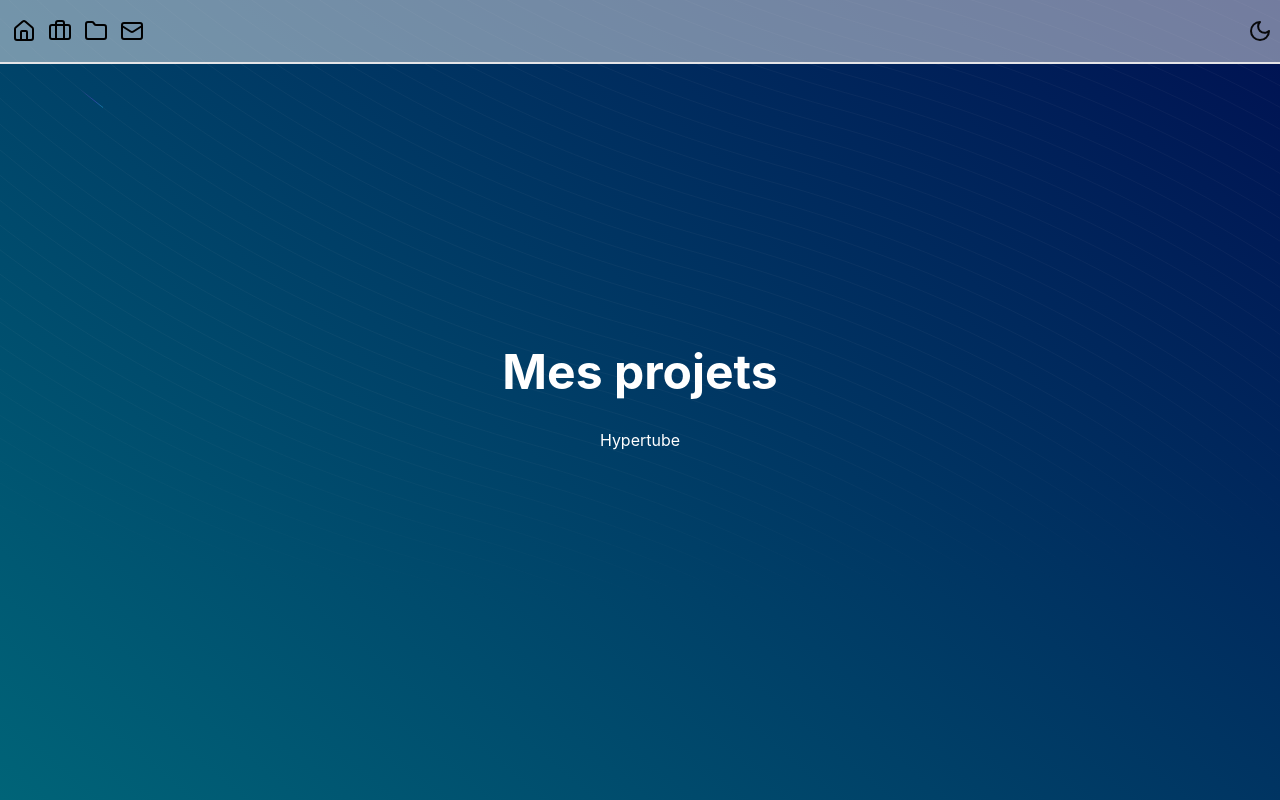
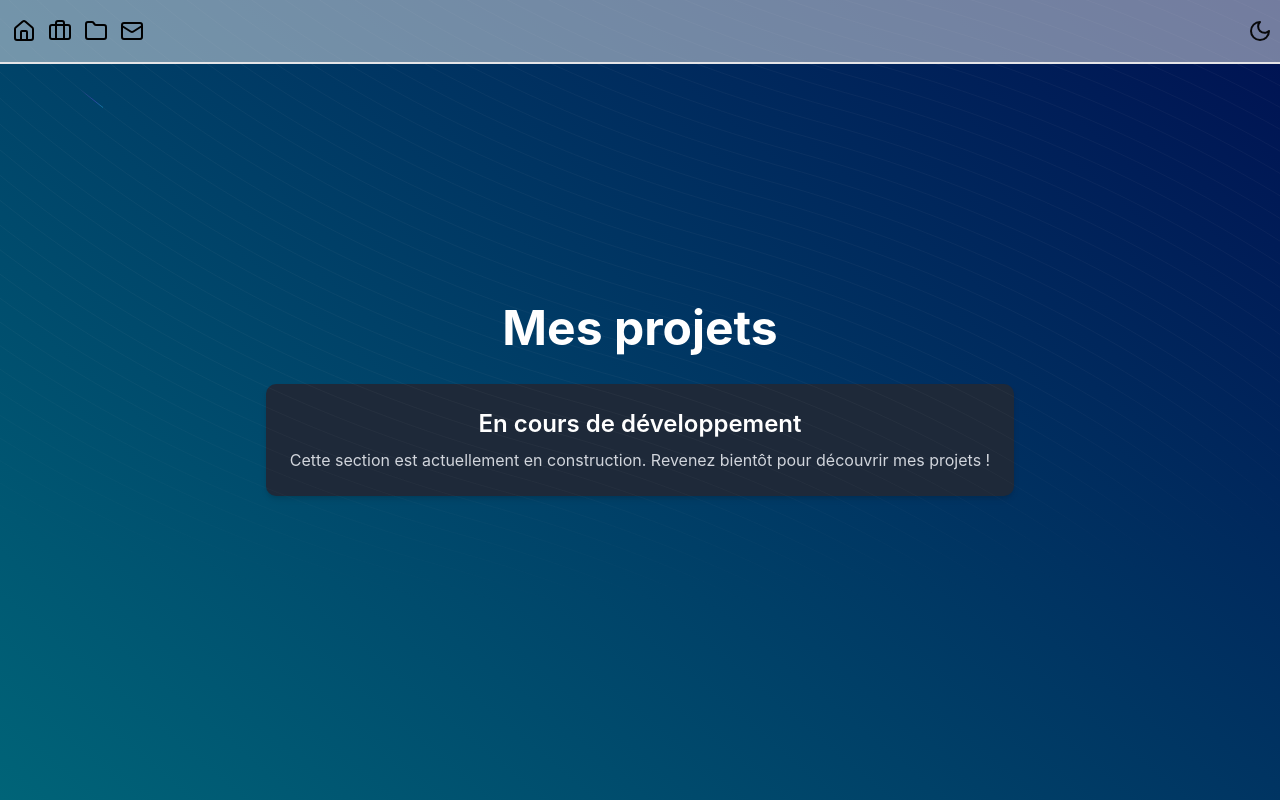
Before and after one commit to obouhlel/portfolio, a Next.js app: page /projets in a window 1280 px wide. Built offline with nearby package versions, Linux system fonts and the light colour scheme.

Commit message:
Set Project page in progress

```diff
--- a/src/app/projets/page.tsx
+++ b/src/app/projets/page.tsx
@@ -1,6 +1,6 @@
 "use client";
 import React from "react";
-import { ProjectCard } from "@/components/ui/project-card";
+// import { ProjectCard } from "@/components/ui/project-card";
 
 export default function Page() {
   return (
@@ -9,18 +9,27 @@ export default function Page() {
         <h1 className="text-5xl font-bold text-white text-center mb-8">
           Mes projets
         </h1>
-        <ProjectCard items={projects} />
+        {/* <ProjectCard items={projects} /> */}
+        <div className="bg-gray-800 p-6 rounded-lg shadow-md text-center">
+          <h2 className="text-2xl font-semibold text-white mb-2">
+            En cours de développement
+          </h2>
+          <p className="text-gray-300">
+            Cette section est actuellement en construction. Revenez bientôt pour
+            découvrir mes projets !
+          </p>
+        </div>
       </div>
     </>
   );
 }
 
-export const projects = [
-  {
-    title: "Hypertube",
-    description: "Description du projet",
-    image: "/images/hypertube.png",
-    link: "https://hypertube.obouhlel.xyz",
-    stack: ["Node.js", "AdonisJS", "Inertia.js", "TypeScript", "React"],
-  },
-];
+// const projects = [
+//   {
+//     title: "Hypertube",
+//     description: "Description du projet",
+//     image: "/images/hypertube.png",
+//     link: "https://hypertube.obouhlel.xyz",
+//     stack: ["Node.js", "AdonisJS", "Inertia.js", "TypeScript", "React"],
+//   },
+// ];
```
